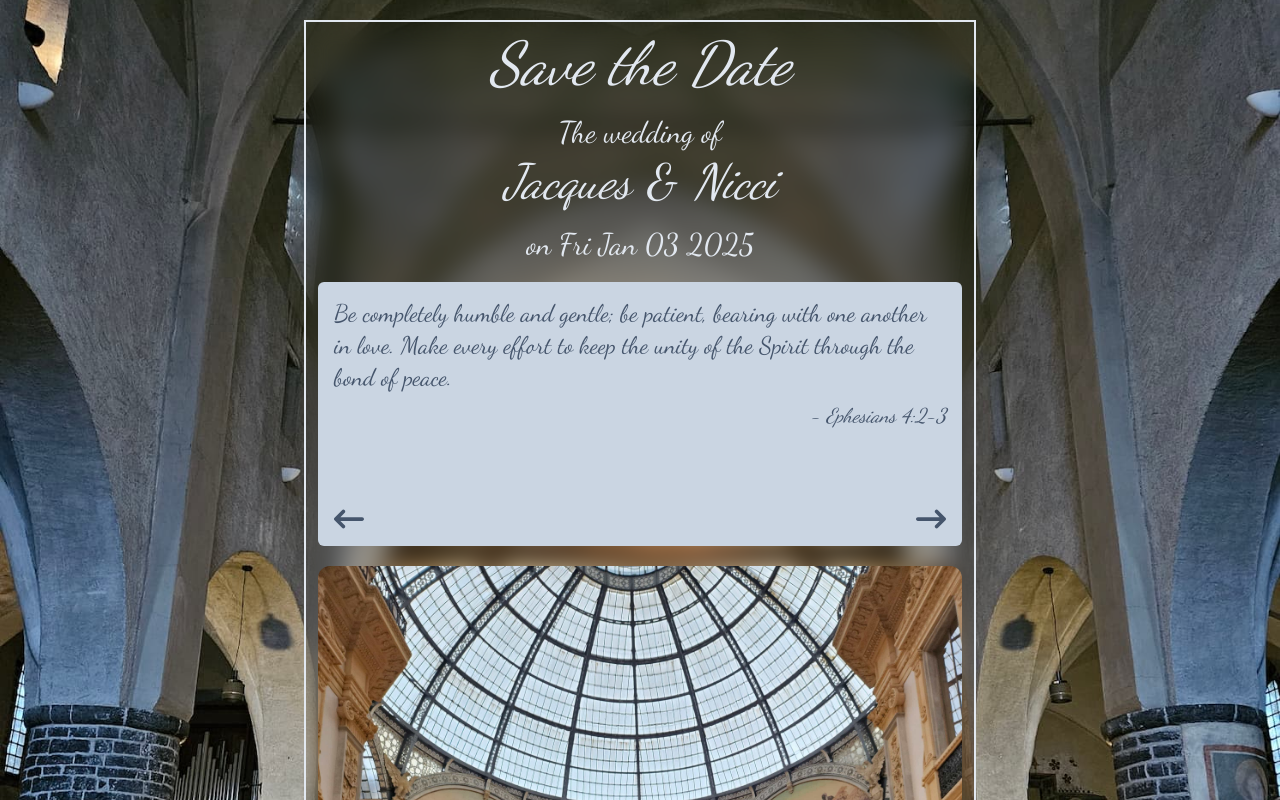
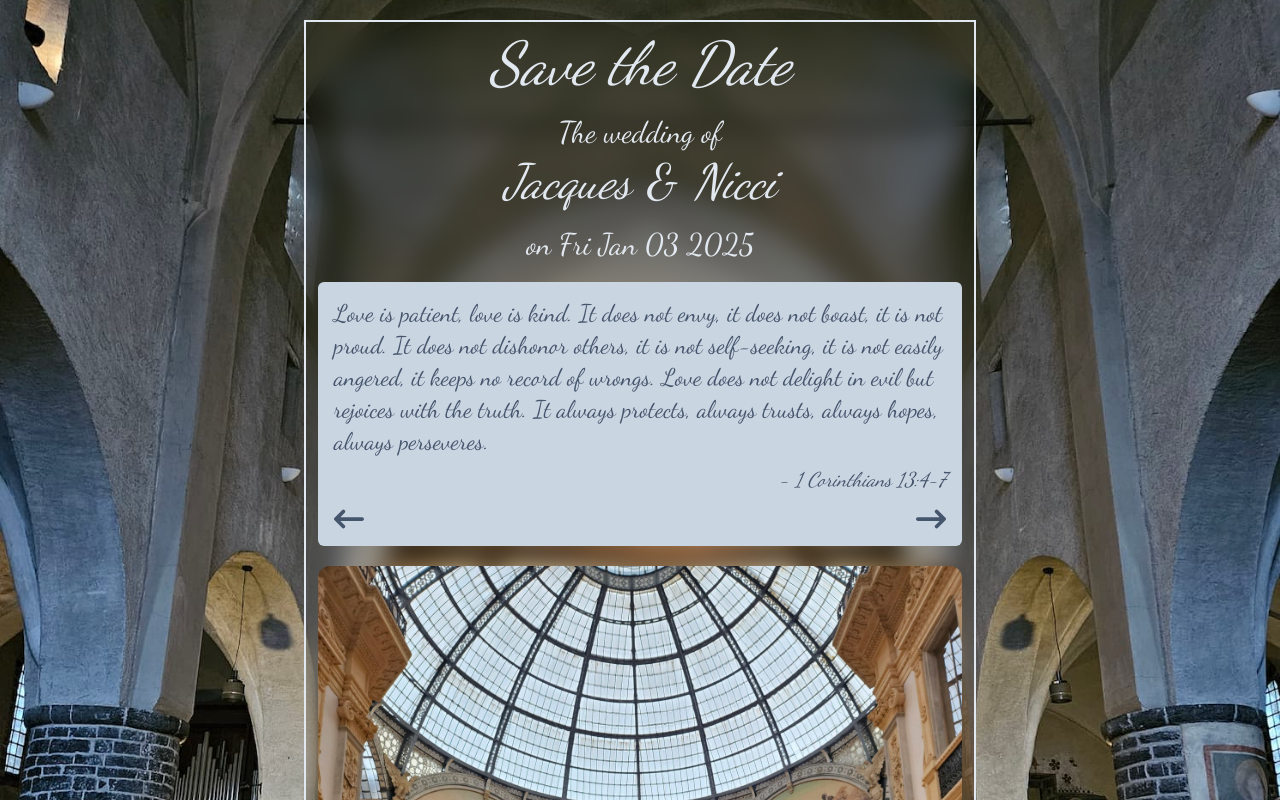
Before and after one commit to JacquesFernandes/portfolio-site-2, a Next.js app: page /save-the-date in a window 1280 px wide. Shown: the top 800 px of the page. Built offline with nearby package versions, Linux system fonts and the light colour scheme.

Commit message:
Create separate types file for save-the-date stuff

```diff
--- a/app/save-the-date/copy.ts
+++ b/app/save-the-date/copy.ts
@@ -1,13 +1,4 @@
-type Person = {
-   firstName: string;
-   lastName: string;
-};
-
-type Party = {
-   participant:  Person;
-   mother: Person;
-   father: Person;
-}
+import {Party, BibleQuote} from "@/lib/types/save-the-date";
 
 export const partyA: Party = {
    participant: {
@@ -45,7 +36,7 @@
    url: string;
    height: number;
    width: number;
-}
+};
 
 export const backgroundPhoto: RemotePhoto = {
    url: "/lake_como_church_compress.jpg",
@@ -59,16 +50,11 @@
    width: 3000,
 };
 
-type BibleQuote = {
-   passageText: string;
-   location: string;
-};
-
 export const bibleQuotes: BibleQuote[] = [
-   // {
-   //    location: "1 Corinthians 13:4-7",
-   //    passageText: "Love is patient, love is kind. It does not envy, it does not boast, it is not proud. It does not dishonor others, it is not self-seeking, it is not easily angered, it keeps no record of wrongs. Love does not delight in evil but rejoices with the truth. It always protects, always trusts, always hopes, always perseveres."
-   // },
+   {
+      location: "1 Corinthians 13:4-7",
+      passageText: "Love is patient, love is kind. It does not envy, it does not boast, it is not proud. It does not dishonor others, it is not self-seeking, it is not easily angered, it keeps no record of wrongs. Love does not delight in evil but rejoices with the truth. It always protects, always trusts, always hopes, always perseveres."
+   },
    {
       location: "Ephesians 4:2-3",
       passageText: "Be completely humble and gentle; be patient, bearing with one another in love. Make every effort to keep the unity of the Spirit through the bond of peace."
--- /dev/null
+++ b/lib/types/save-the-date.ts
@@ -0,0 +1,15 @@
+export type Party = {
+   participant: Person;
+   mother: Person;
+   father: Person;
+};
+
+export type BibleQuote = {
+   passageText: string;
+   location: string;
+};
+
+export type Person = {
+   firstName: string;
+   lastName: string;
+};
```
